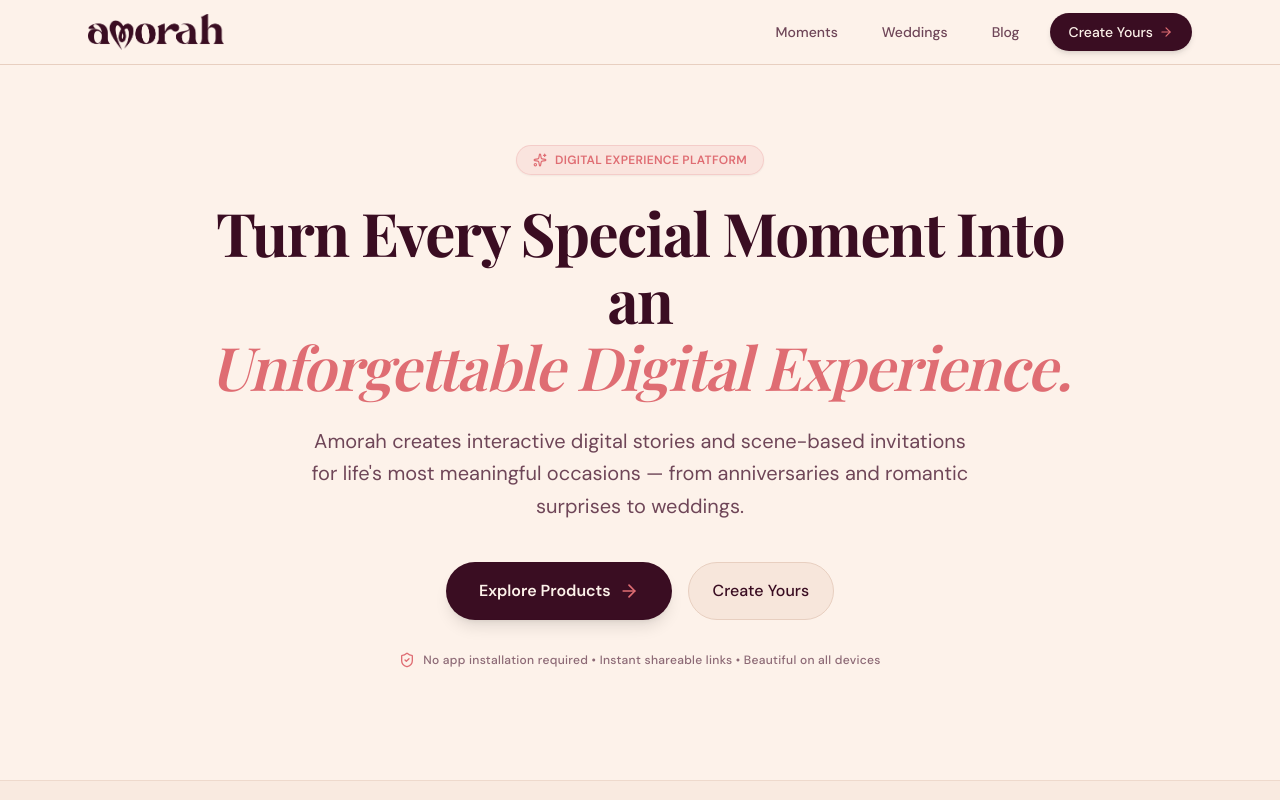
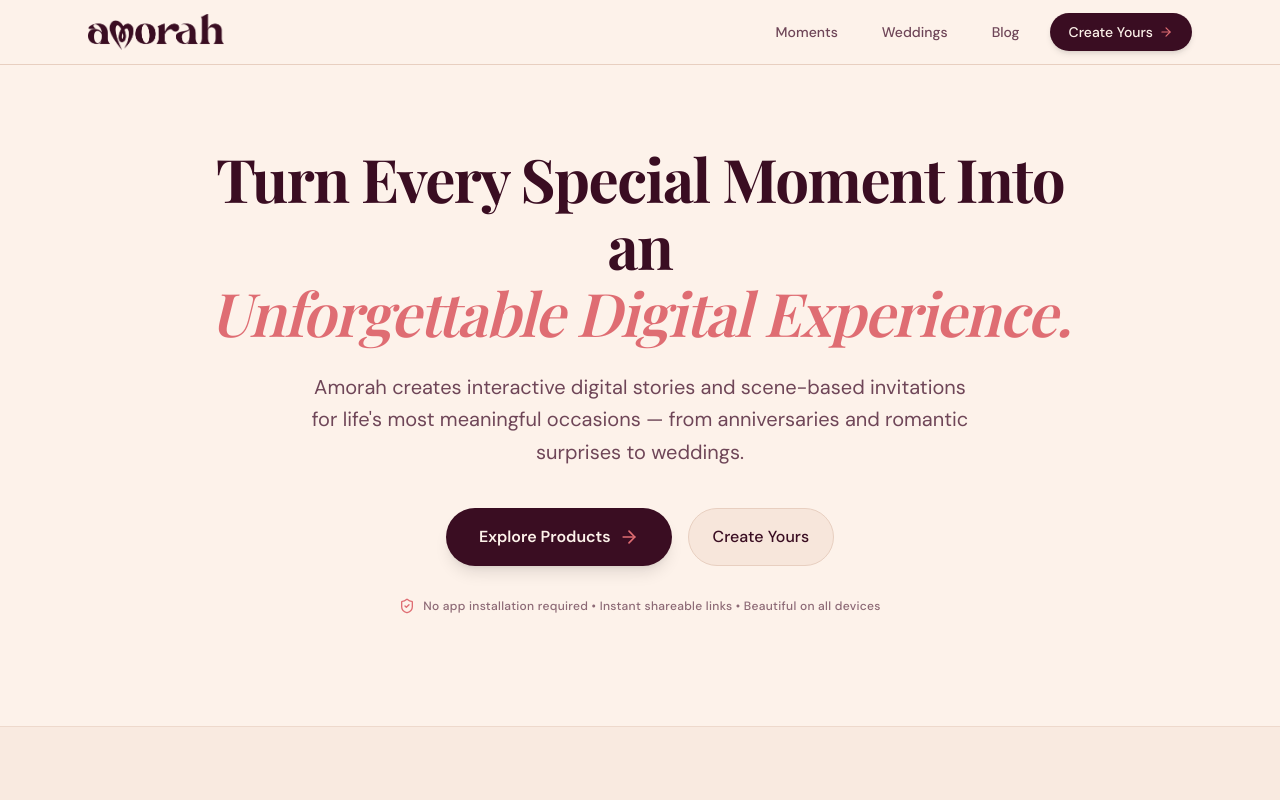
Before and after one commit to oghenetegamudiaga/lovewrapped, a React (Vite) app: page / in a window 1280 px wide. Shown: the top 800 px of the page. Built offline with nearby package versions, Linux system fonts and the light colour scheme; no server answers; a web font is replaced by a local one.

Commit message:
style: remove DIGITAL EXPERIENCE PLATFORM eyebrow badge from company home hero

```diff
--- a/src/views/CompanyHomeView.tsx
+++ b/src/views/CompanyHomeView.tsx
@@ -10,10 +10,6 @@
     <div className="flex flex-col min-h-screen bg-cream text-maroon font-sans selection:bg-coral selection:text-white">
       {/* Hero Section */}
       <section className="relative pt-12 pb-20 md:pt-20 md:pb-28 px-4 sm:px-6 max-w-6xl mx-auto w-full flex flex-col items-center text-center">
-        <div className="inline-flex items-center gap-2 px-4 py-1.5 rounded-full bg-coral/10 border border-coral/20 text-coral text-xs font-semibold tracking-wide uppercase mb-6 shadow-xs">
-          <Sparkles className="w-3.5 h-3.5" />
-          <span>Digital Experience Platform</span>
-        </div>
 
         <h1 className="font-serif text-4xl sm:text-5xl md:text-6xl font-bold tracking-tight text-maroon leading-[1.12] mb-6 max-w-4xl">
           Turn Every Special Moment Into an<br />
```
